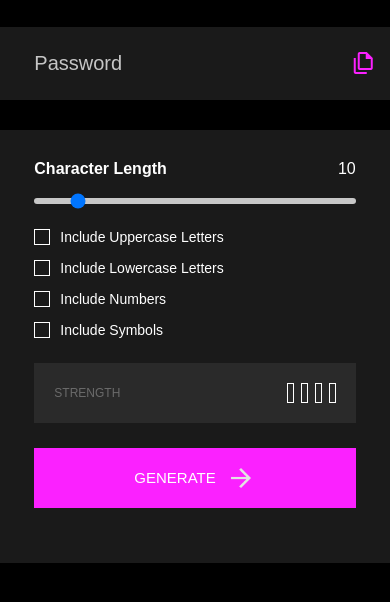
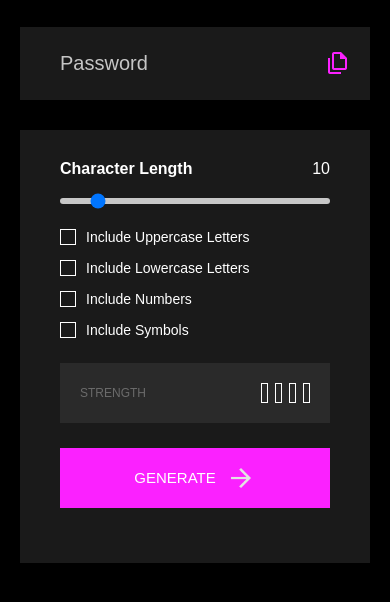
Before and after one commit to ValeryNunezZZ/BECALOS_FRONTEND__EXT, a plain HTML site: page DIA_SIETE/index.html in a window 390 px wide. Shown: the part 154-756 px from the top of the page. Drawn offline with nearby package versions, Linux system fonts and the light colour scheme; a web font is replaced by a local one.

Commit message:
Se mejora la responsividad de los elementos

```diff
--- a/DIA_SIETE/estilo.css
+++ b/DIA_SIETE/estilo.css
@@ -29,6 +29,10 @@
     align-items: center;
     flex-direction: column;
     gap: 30px;
+
+    min-width: 280px;
+    width: 350px;
+    max-width: 500px;
 }
 
 h1{
@@ -87,6 +91,7 @@ h1{
     background-color: var(--gray);
     gap: 25px;
 
+    width: 100%;
 
     padding: 30px 40px;
 }
@@ -170,6 +175,8 @@ h1{
 }
 
 .generate{
+    width: 100%;
+
     display: flex;
     justify-content: center;
     align-items: center;
```
